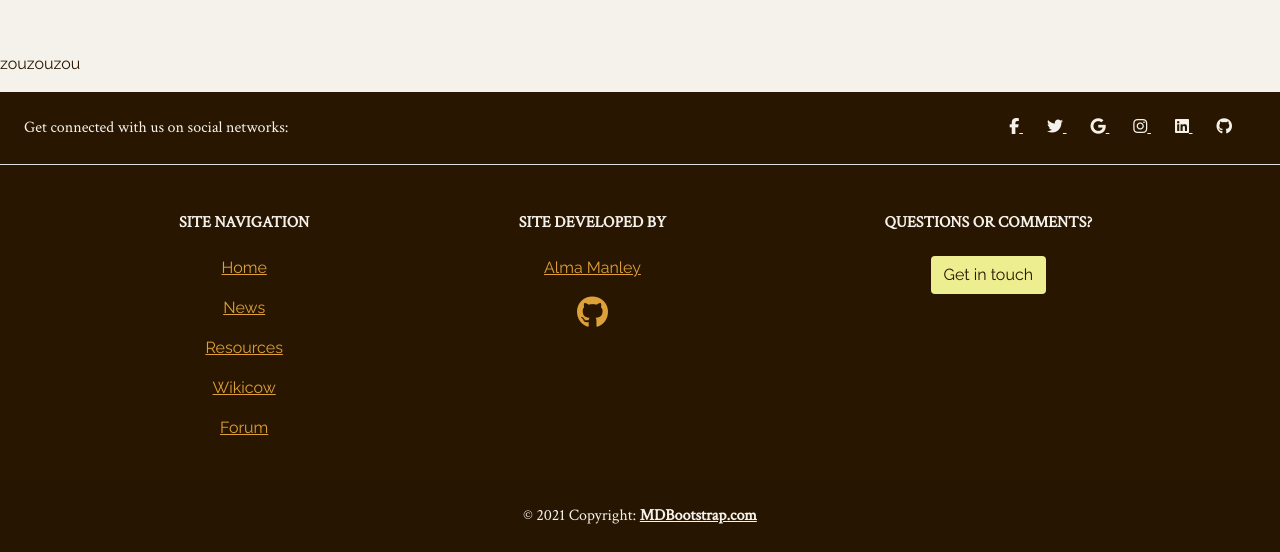
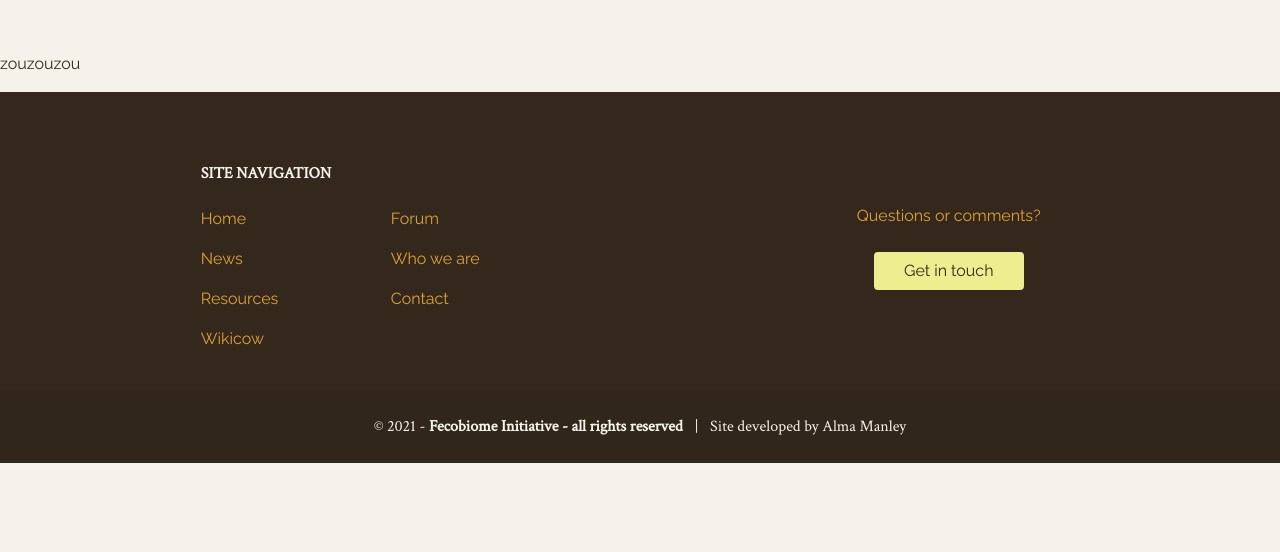
Before and after one commit to Hamleyburger/Fecobiome-static-firststeps, a plain HTML site: page index.html in a window 1280 px wide. Shown: the part 1452-2004 px from the top of the page. After the commit the page ends 1915 px from the top, so only its background shows below. Drawn offline with nearby package versions, Linux system fonts and the light colour scheme.

Commit message:
cleaner footer

```diff
--- a/index.html
+++ b/index.html
@@ -113,38 +113,8 @@
 
 
     <!-- Footer -->
-    <footer class="text-center text-center text-md-start">
-        <!-- Section: Social media -->
-        <section class="d-flex justify-content-center justify-content-lg-between p-4 border-bottom">
-            <!-- Left -->
-            <div class="me-5 d-none d-lg-block">
-                <span>Get connected with us on social networks:</span>
-            </div>
-            <!-- Left -->
+    <footer class="text-center text-center text-md-start pt-4">
 
-            <!-- Right -->
-            <div>
-                <a href="" class="me-4 text-reset">
-                    <i class="fab fa-facebook-f"></i>
-                </a>
-                <a href="" class="me-4 text-reset">
-                    <i class="fab fa-twitter"></i>
-                </a>
-                <a href="" class="me-4 text-reset">
-                    <i class="fab fa-google"></i>
-                </a>
-                <a href="" class="me-4 text-reset">
-                    <i class="fab fa-instagram"></i>
-                </a>
-                <a href="" class="me-4 text-reset">
-                    <i class="fab fa-linkedin"></i>
-                </a>
-                <a href="" class="me-4 text-reset">
-                    <i class="fab fa-github"></i>
-                </a>
-            </div>
-            <!-- Right -->
-        </section>
         <!-- Section: Social media -->
 
         <!-- Section: Links  -->
@@ -153,12 +123,15 @@
                 <!-- Grid row -->
                 <div class="row mt-3 text-center">
 
-                    <!-- Grid column -->
-                    <div class="col-md-2 col-lg-2 col-xl-2 mx-auto mb-4">
-                        <!-- Links -->
+                    <div class="col-10 col-md-5 col-lg-4 col-xl-4 mx-auto mb-4 text-start">
+                        <div class="row text-start">
+
                             <h6 class="text-uppercase fw-bold mb-4">
                                 Site navigation
                             </h6>
+                            <!-- Grid column -->
+                            <div class="col">
+                                <!-- Links -->
                                 <p>
                                     <a href="#!" class="text-reset">Home</a>
                                 </p>
@@ -171,53 +144,64 @@
                                 <p>
                                     <a href="#!" class="text-reset">Wikicow</a>
                                 </p>
+
+
+                            </div>
+
+                            <!-- Grid column -->
+                            <div class="col">
+                                <!-- Links -->
                                 <p>
                                     <a href="#!" class="text-reset">Forum</a>
                                 </p>
+                                <p>
+                                    <a href="#!" class="text-reset">Who we are</a>
+                                </p>
+                                <p>
+                                    <a href="#!" class="text-reset">Contact</a>
+                                </p>
+
 
                             </div>
-                    <!-- Grid column -->
-
-                    <!-- Grid column -->
-                    <div class="col-md-3 col-lg-2 col-xl-2 mx-auto mb-4">
-                        <!-- Links -->
-                        <h6 class="text-uppercase fw-bold mb-4">
-                            Site developed by
-                        </h6>
-                        <p>
-                            <a href="#!" class="text-reset">Alma Manley</a>
-                        </p>
-                        <p>
-
-                            <a href="#!" class="text-reset">
-                                <i class="fab fa-github footericon"></i>
-                            </a>
-                        </p>
-
                         </div>
-                    <!-- Grid column -->
-
+                    </div>
                     <!-- Grid column -->
                     <div class="col-md-4 col-lg-3 col-xl-3 mx-auto mb-md-0 mb-4">
                         <!-- Links -->
-                        <h6 class="text-uppercase fw-bold mb-4">
+
+                        <p><br>
+                        </p>
+                        <p>
                             Questions or comments?
-                        </h6>
-                        <button type="submit" class="btn mb-4">
+                        </p>
+                        <button type="submit" class="btn my-2">
                             Get in touch
                         </button>
                     </div>
                     <!-- Grid column -->
                 </div>
-                <!-- Grid row -->
+
+
             </div>
         </section>
         <!-- Section: Links  -->
 
         <!-- Copyright -->
         <div class="text-center p-4" style="background-color: rgba(0, 0, 0, 0.05);">
-            © 2021 Copyright:
-            <a class="text-reset fw-bold" href="https://mdbootstrap.com/">MDBootstrap.com</a>
+
+            <span>
+
+                © 2021 -
+                <a class="fw-bold" href="https://mdbootstrap.com/">Fecobiome Initiative - all rights reserved </a>
+            </span>
+
+            <span class="mx-2">&#124;</span>
+            <span>
+
+                Site developed by <a href="https://github.com/Hamleyburger" class="text-reset" target="_blank">Alma
+                    Manley </a>
+            </span>
+
         </div>
         <!-- Copyright -->
     </footer>
--- a/static/stylesheets/styles.css
+++ b/static/stylesheets/styles.css
@@ -2,13 +2,13 @@
   --creamy-white: #f5f2eb;
   --sky-yellow: #EDEE8F;
   --earth-orange: #DEA139;
-  --super-brown: #281601;
+  --super-brown: #34281c;
   --grass-green: #3F4601;
 }
 
 body {
   background-color: #f5f2eb;
-  color: #281601;
+  color: #34281c;
   font-family: 'Crimson Text', serif;
 }
 
@@ -18,6 +18,7 @@ body p, body .btn {
 
 body a {
   color: inherit;
+  text-decoration: none;
 }
 
 body a:hover {
@@ -26,7 +27,7 @@ body a:hover {
 
 body .hamburgericon {
   height: 1.2em;
-  fill: #281601;
+  fill: #34281c;
   margin-top: 0;
   margin-bottom: .5rem;
 }
@@ -77,11 +78,11 @@ body .nav-panel .navbar .nav-link {
 }
 
 body .nav-panel .navbar .nav-link.disabled {
-  color: rgba(40, 22, 1, 0.5);
+  color: rgba(52, 40, 28, 0.5);
 }
 
 body footer {
-  background-color: #281601;
+  background-color: #34281c;
   color: #f5f2eb;
 }
 
@@ -95,11 +96,12 @@ body footer p a {
 
 body footer .btn {
   background: #EDEE8F;
-  color: #281601;
+  color: #34281c;
+  width: 150px;
 }
 
 body footer .footericon {
-  font-size: 2rem;
+  font-size: 1rem;
 }
 
 .hero-section {
```
Also changed, not shown: 1 other file. Lines whose indentation alone changed are shown as unchanged.
